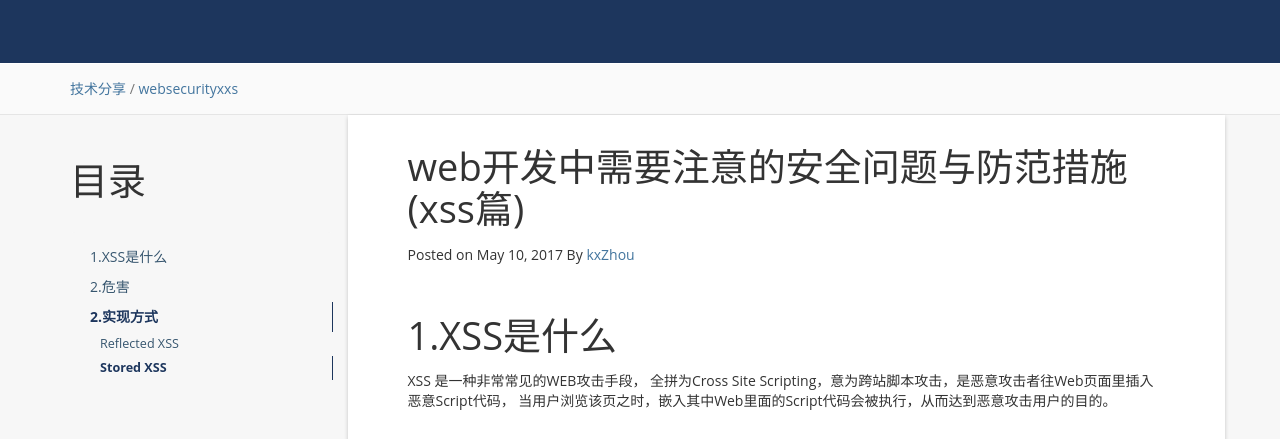
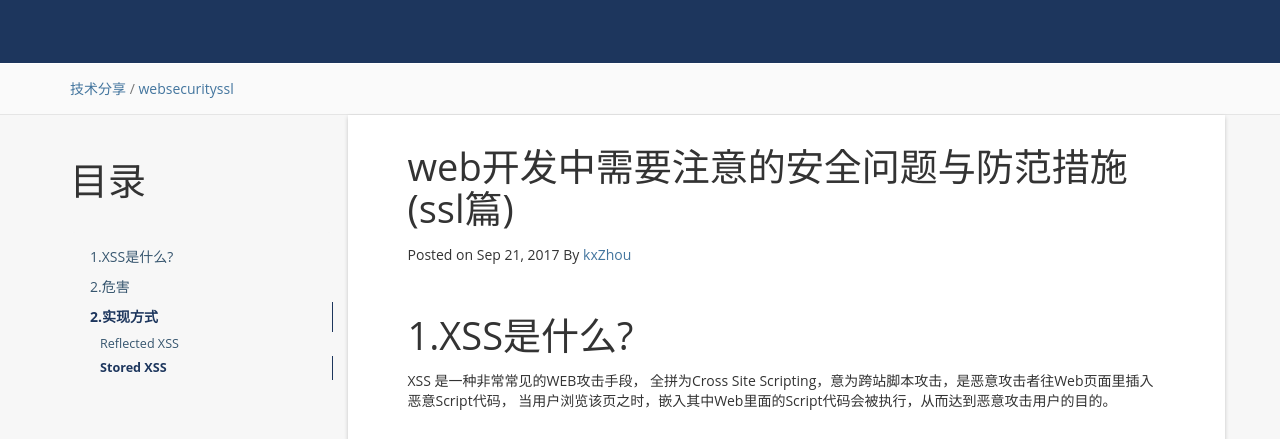
Before and after one commit to kaixuanzhou/kaixuanzhou.github.io, a Jekyll site: the page built from _posts/2017-09-21-web-security-ssl.md, in a window 1280 px wide and 900 px high. Shown: the part 172-611 px from the top of the window. Built offline with Jekyll 4.4.1, drawn with Linux system fonts in a browser that asks for light colours; nearby versions of some CDN libraries; comment, search, counter and statistics services are not loaded.

Commit message:
添加标点符号

```diff
--- a/_posts/2017-09-21-web-security-ssl.md
+++ b/_posts/2017-09-21-web-security-ssl.md
@@ -1,18 +1,18 @@
 ---
 layout: post
-title:  web开发中需要注意的安全问题与防范措施(xss篇)
-date:   2017-5-10 10:32:15 +0800
+title:  web开发中需要注意的安全问题与防范措施(ssl篇)
+date:   2017-9-21 10:32:15 +0800
 categories: 技术分享
 tag:
     - web
     - security
-    - xxs
+    - ssl
 ---
 
 * content
 {:toc}
 
-1.XSS是什么
+1.XSS是什么?
 ===========
 
 XSS 是一种非常常见的WEB攻击手段， 全拼为Cross Site Scripting，意为跨站脚本攻击，是恶意攻击者往Web页面里插入恶意Script代码，
```
Also changed, not shown: test.html (added, +18 -0 lines).
